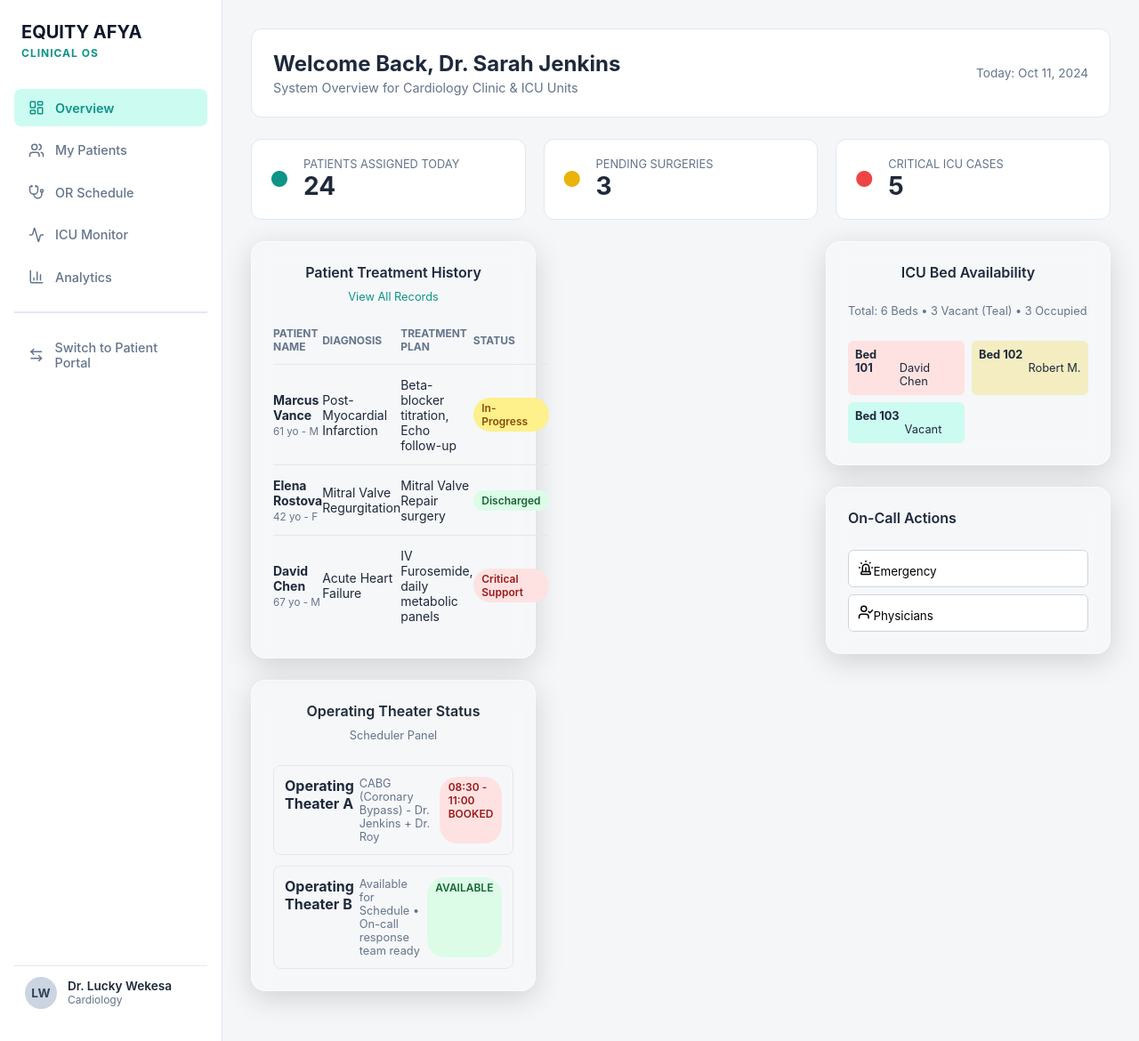
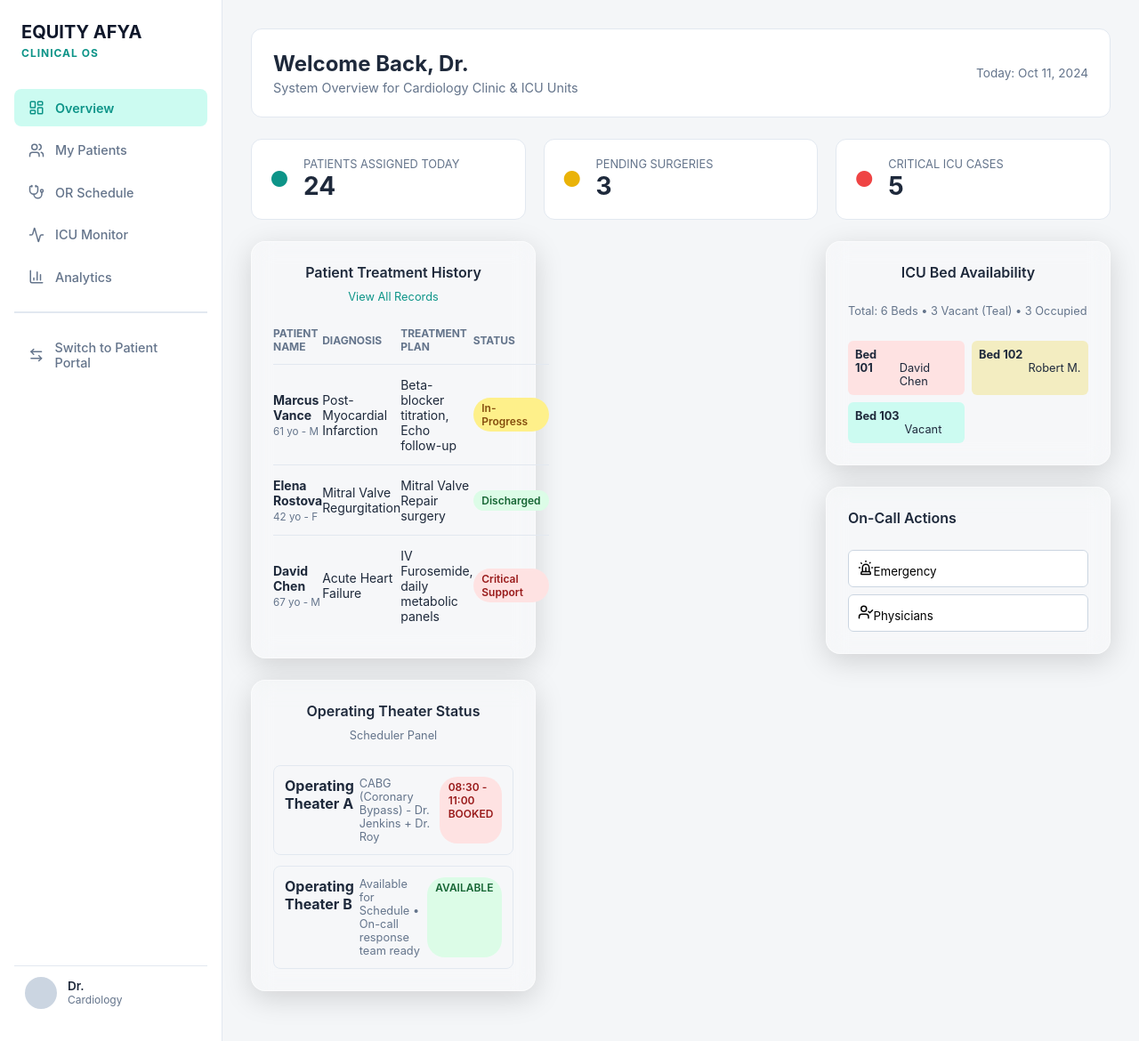
Before and after one commit to alvinmathuka-cpu/mediflow-interactive, a React (Vite) app: page /doctor in a window 1280 px wide. Shown: the whole page at 89% size. Built offline with nearby package versions, Linux system fonts and the light colour scheme.

Commit message:
add name swap to DoctorDashboard.jsx

```diff
--- a/src/LandingPage/DoctorDashboard.jsx
+++ b/src/LandingPage/DoctorDashboard.jsx
@@ -12,7 +12,7 @@ import {
 import "./Dashboard.css";
 import { NavLink } from "react-router-dom";
 
-function DoctorDashboard() {
+function DoctorDashboard({name}) {
   const [activeTab, setActiveTab] = useState("Overview");
   return (
     <div className="dashboard-layout">
@@ -79,10 +79,10 @@ function DoctorDashboard() {
           </NavLink>
         </ul>
         <div className="user-profile-bottom">
-          <div className="avatar-circle">LW</div>
+          <div className="avatar-circle">{name[0]}</div>
           <div>
             <p style={{ fontSize: "0.85rem", fontWeight: 600 }}>
-              Dr. Lucky Wekesa
+              Dr. {name}
             </p>
             <p style={{ fontSize: "0.75rem", color: "#64748b" }}>Cardiology</p>
           </div>
@@ -93,7 +93,7 @@ function DoctorDashboard() {
       <main className="main-content">
         <div className="welcome-banner">
           <div>
-            <h1>Welcome Back, Dr. Sarah Jenkins</h1>
+            <h1>Welcome Back, Dr. {name}</h1>
             <p>System Overview for Cardiology Clinic & ICU Units</p>
           </div>
           <span style={{ fontSize: "0.85rem", color: "#64748b" }}>
--- a/src/index.jsx
+++ b/src/index.jsx
@@ -31,7 +31,7 @@ function App() {
 
           {}
           {/* Main Routes */}
-          <Route path="/doctor" element={<DoctorDashboard />} />
+          <Route path="/doctor" element={<DoctorDashboard name={name}/>} />
           <Route path="/patient" element={<PatientPortal />} />
         </Routes>
       </BrowserRouter>
```
